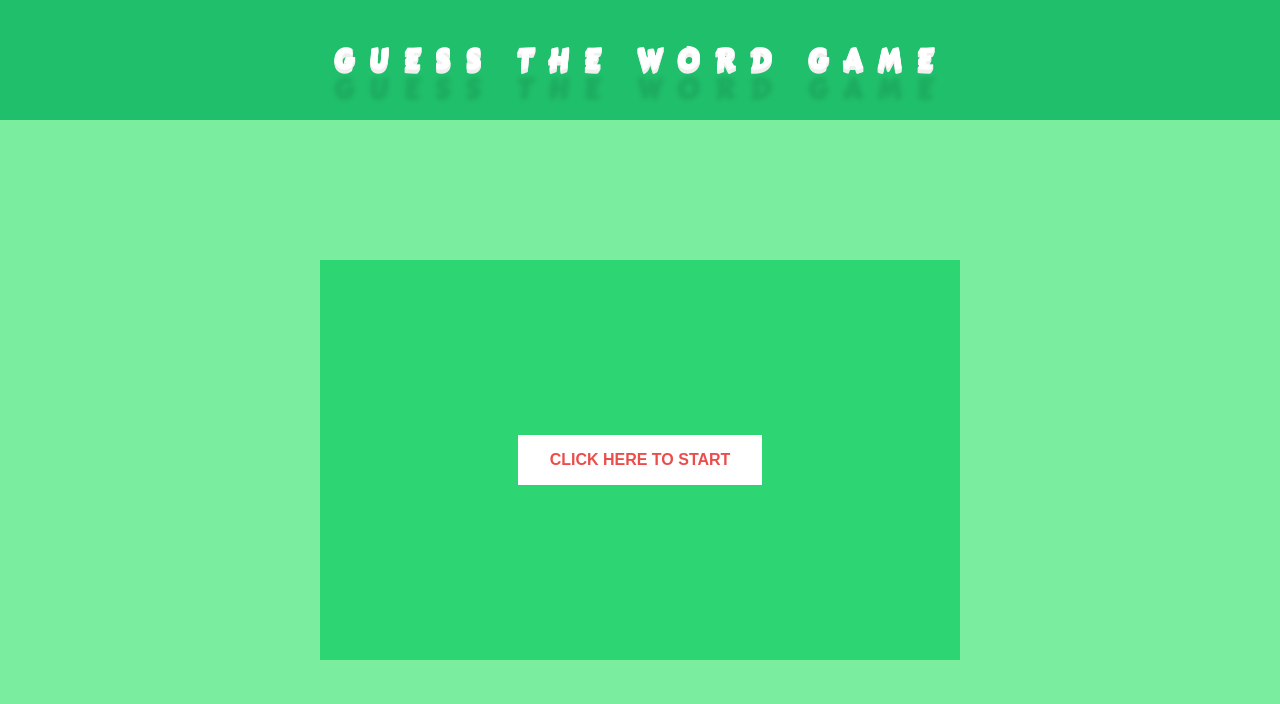
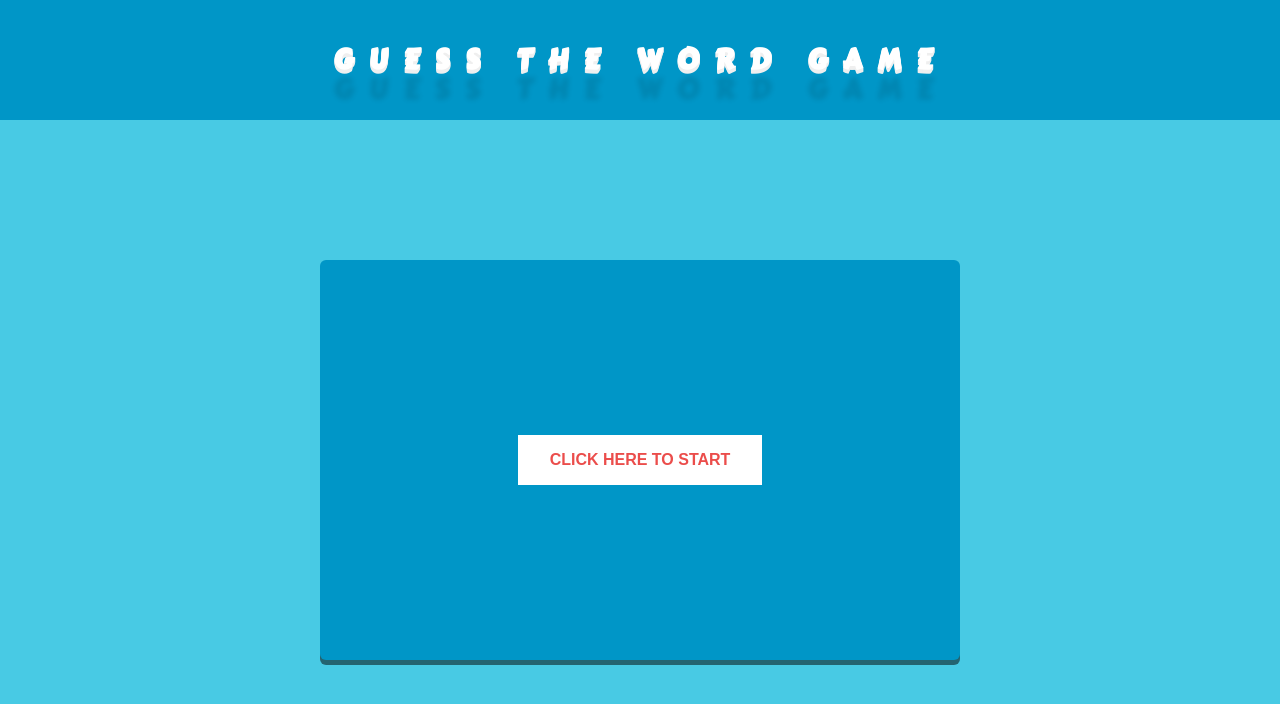
Before and after one commit to MuhammadAsif46/Word-Scramble, a plain HTML site: page index.html in a window 1280 px wide. Drawn offline with Linux system fonts and the light colour scheme.

Commit message:
added some changes

```diff
--- a/app.js
+++ b/app.js
@@ -12,13 +12,16 @@ let words = [
   "php",
   "java",
   "c#",
+  "postgresql",
   "html",
   "css",
   "reactjs",
   "angular",
   "swift",
   "android",
+  "typescript",
   "sql",
+  "mocha"
 ];
 
 const createNewWords = () => {
--- a/style.css
+++ b/style.css
@@ -8,7 +8,7 @@
 header {
   width: 100%;
   line-height: 15vh;
-  background-color: #20bf6b;
+  background-color: #0096c7;
 }
 
 h1 {
@@ -27,15 +27,17 @@ section {
   display: flex;
   justify-content: center;
   align-items: center;
-  background-color: #7bed9f;
+  background-color: #48cae4;
 }
 
 .gameArea {
   width: 50%;
   height: 400px;
   padding: 20px 0;
-  background-color: #2ed573;
+  background-color: #0096c7;
   font-family: "Source Sans Pro", sans-serif;
+  box-shadow: 0px 5px 0px rgba(0, 0, 0, 0.5);
+  border-radius: 6px;
   display: flex;
   flex-direction: column;
   justify-content: center;
@@ -45,6 +47,7 @@ section {
 h3 {
   text-align: center;
   font-size: 1.5rem;
+  color: #fff;
 }
 
 input {
```
